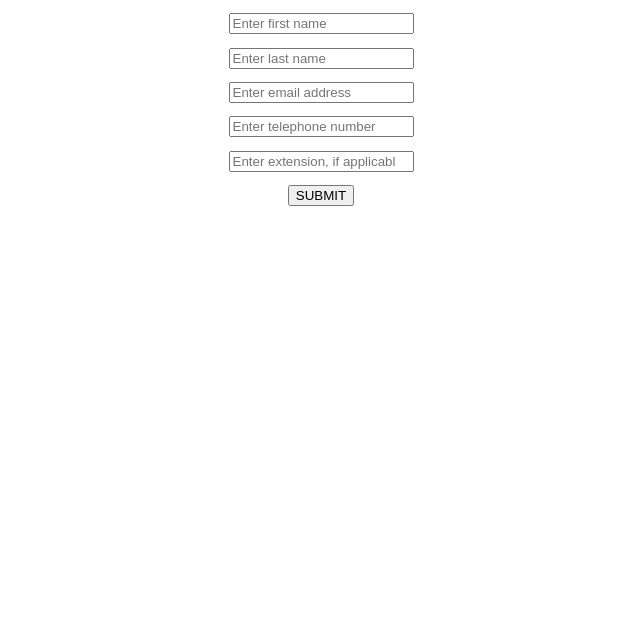
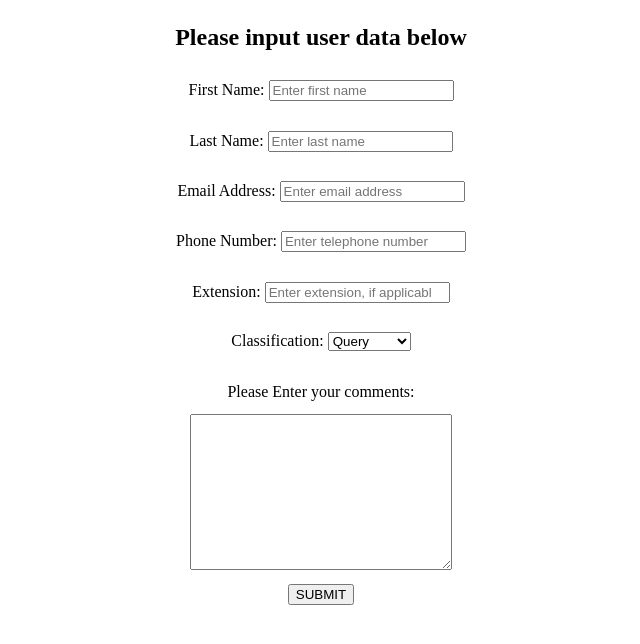
Before and after one commit to jastrot/simple_web_contact_form, a PHP site: page / in a window 1280 px wide. Shown: the top 644 px of the page, without its empty margins (319-959 px from the left). Run offline with PHP 8.4, Linux system fonts and the light colour scheme.

Commit message:
Updated flex styling and abels for input fields

```diff
--- a/css/main.css
+++ b/css/main.css
@@ -1,13 +1,14 @@
 *{
     margin: 0px;
-}
-
-#form_users_input{
-    display: flex;
-    flex-direction: column;
-
+    max-height: 100%;
+    max-width: 100%;
 }
 
 #form_users_input *{
     margin: 1em auto 0 auto;
 }
+
+.flex_parent{
+    display:flex;
+    flex-direction: column;
+}
--- a/index.php
+++ b/index.php
@@ -11,12 +11,41 @@
 </head>
 <body>
 
-    <form action="" method="post" id="form_users_input">
-        <input type="text" name="first_name" id="first_name_input" alt="Input box requesting your first name." placeholder="Enter first name">
-        <input type="text" name="last_name" id="last_name_input" alt="Input box requesting your last name." placeholder="Enter last name">
-        <input type="email" name="email" id="email_input" alt="Input box requesting your email address." placeholder="Enter email address">
-        <input type="tel" name="phone_number" id="phone_number_input" alt="Input box requesting your phone number to be entered with no dashes, spaces, or parenthesis" placeholder="Enter telephone number">
-        <input type="number" name="phone_extension" id="phone_extension_input" alt="Enter Phone Number Extension, if applicable." placeholder="Enter extension, if applicable">
+    <form action="" method="post" id="form_users_input" class="flex_parent">
+        <h2>Please input user data below</h2>
+        <div>
+            <label for="first_name_input"> First Name:</label>
+            <input type="text" name="first_name" id="first_name_input" alt="Input box requesting your first name." placeholder="Enter first name" required>
+        </div>
+        <div>
+            <label for="last_name_input">Last Name:</label>
+            <input type="text" name="last_name" id="last_name_input" alt="Input box requesting your last name." placeholder="Enter last name" required>
+        </div>
+        <div>
+            <label for="email_input">Email Address:</label>
+            <input type="email" name="email" id="email_input" alt="Input box requesting your email address." placeholder="Enter email address" required>
+        </div>
+        <div>
+            <label for="phone_number_input">Phone Number:</label>
+            <input type="tel" name="phone_number" id="phone_number_input" alt="Input box requesting your phone number to be entered with no dashes, spaces, or parenthesis" placeholder="Enter telephone number" required>
+        </div>
+        <div>
+            <label for="phone_extension_input">Extension:</label>
+            <input type="number" name="phone_extension" id="phone_extension_input" alt="Enter Phone Number Extension, if applicable." placeholder="Enter extension, if applicable">
+        </div>
+        <div>
+            <label for="issue_classification_dropdown">Classification:</label>
+            <select name="issue_classification" id="issue_classification_dropdown">
+                <option value="1" alt="Classified as Query" default>Query</option>
+                <option value="2" alt="Classified as Feedback">Feedback</option>
+                <option value="3" alt="Classified as Complaint">Complaint</option>
+                <option value="4" alt="Classified as Other">Other</option>
+            </select>
+        </div>
+        <div class="flex_parent">
+            <label for="user_comment_textarea">Please Enter your comments:</label>
+            <textarea name="user_comment" id="user_comment_textarea" cols="30" rows="10"></textarea>
+        </div>
         <button type="submit" alt="Button that will send info to webserver">SUBMIT</button>
     </form>
 
```
